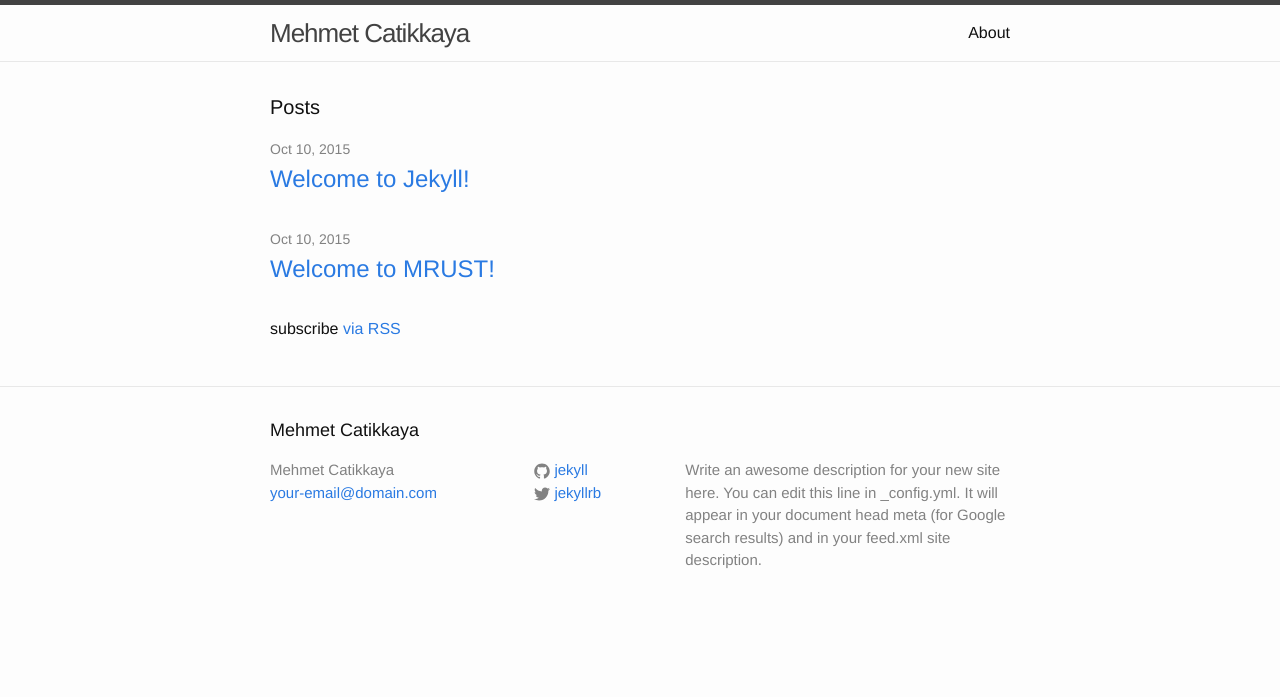
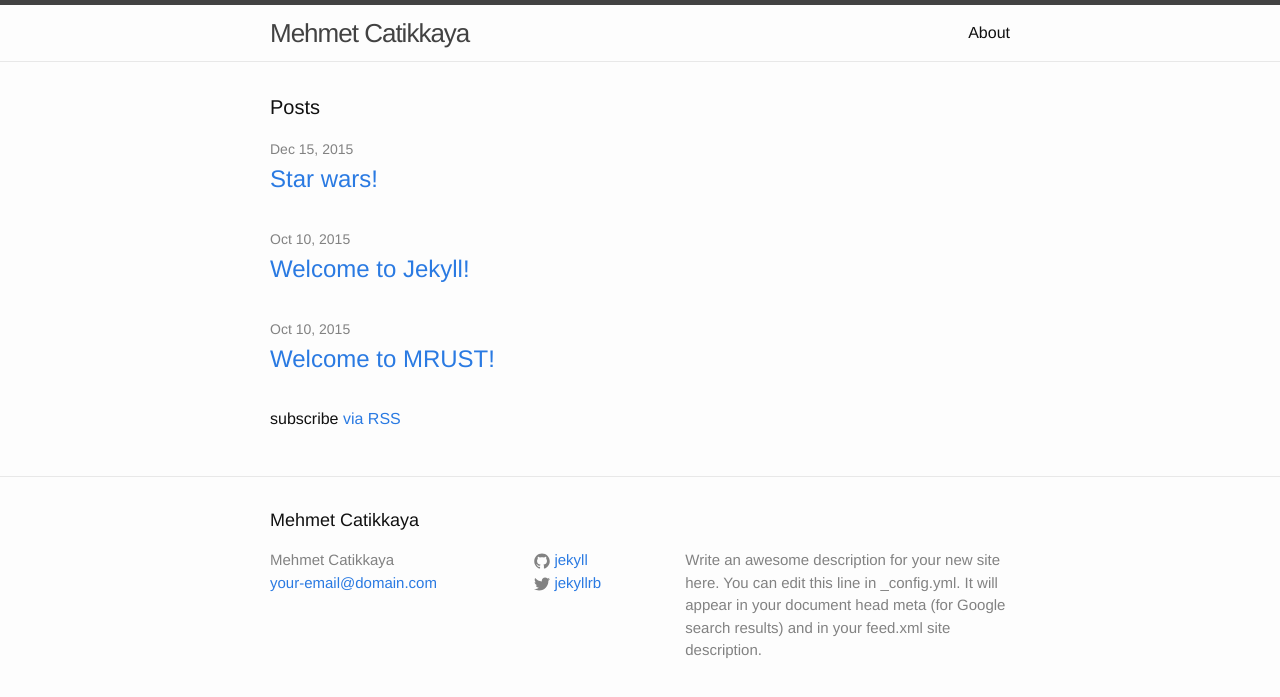
Before and after one commit to mehmetcatikkaya/mehmetcatikkaya.github.io, a Jekyll site: the page built from index.html, in a window 1280 px wide. Shown: the top 697 px of the page. Built offline with Jekyll 4.4.1, drawn with Linux system fonts in a browser that asks for light colours; a file with an impossible date is left out.

Commit message:
Update and rename 2015-25-12-Star-wars.markdown to 2015-25-12-star-wars.markdown

```diff
--- a/_posts/2015-25-12-Star-wars.markdown
+++ b/_posts/2015-25-12-star-wars.markdown
@@ -1,3 +1,9 @@
+---
+layout: post
+title:  "Star wars!"
+date:   2015-12-15 23:44:35
+categories: jekyll update
+---
 Welcome to StackEdit!
 ===================
 
```
